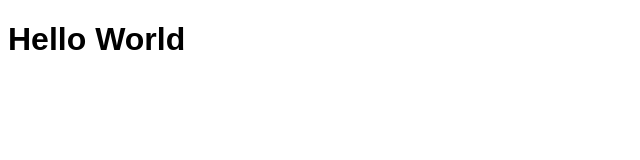
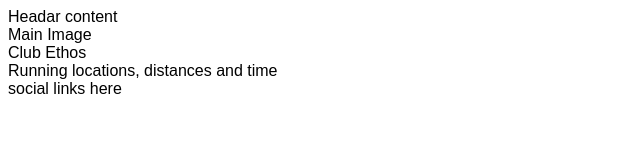
Before and after one commit to PEmbarach/love-running, a plain HTML site: page index.html in a window 1280 px wide. Shown: the whole page, without its empty margins (0-640 px from the left). Drawn offline with Linux system fonts and the light colour scheme.

Commit message:
Add core structure for home page

```diff
--- a/index.html
+++ b/index.html
@@ -12,6 +12,20 @@
     <title>Love Running</title>
 </head>
 <body>
-    <h1>Hello World</h1>
+    <header>
+        Headar content
+    </header>
+    <section>
+        Main Image
+    </section>
+    <section>
+        Club Ethos
+    </section>
+    <section>
+        Running locations, distances and time
+    </section>
+    <footer>
+        social links here
+    </footer>
 </body>
 </html>
```
